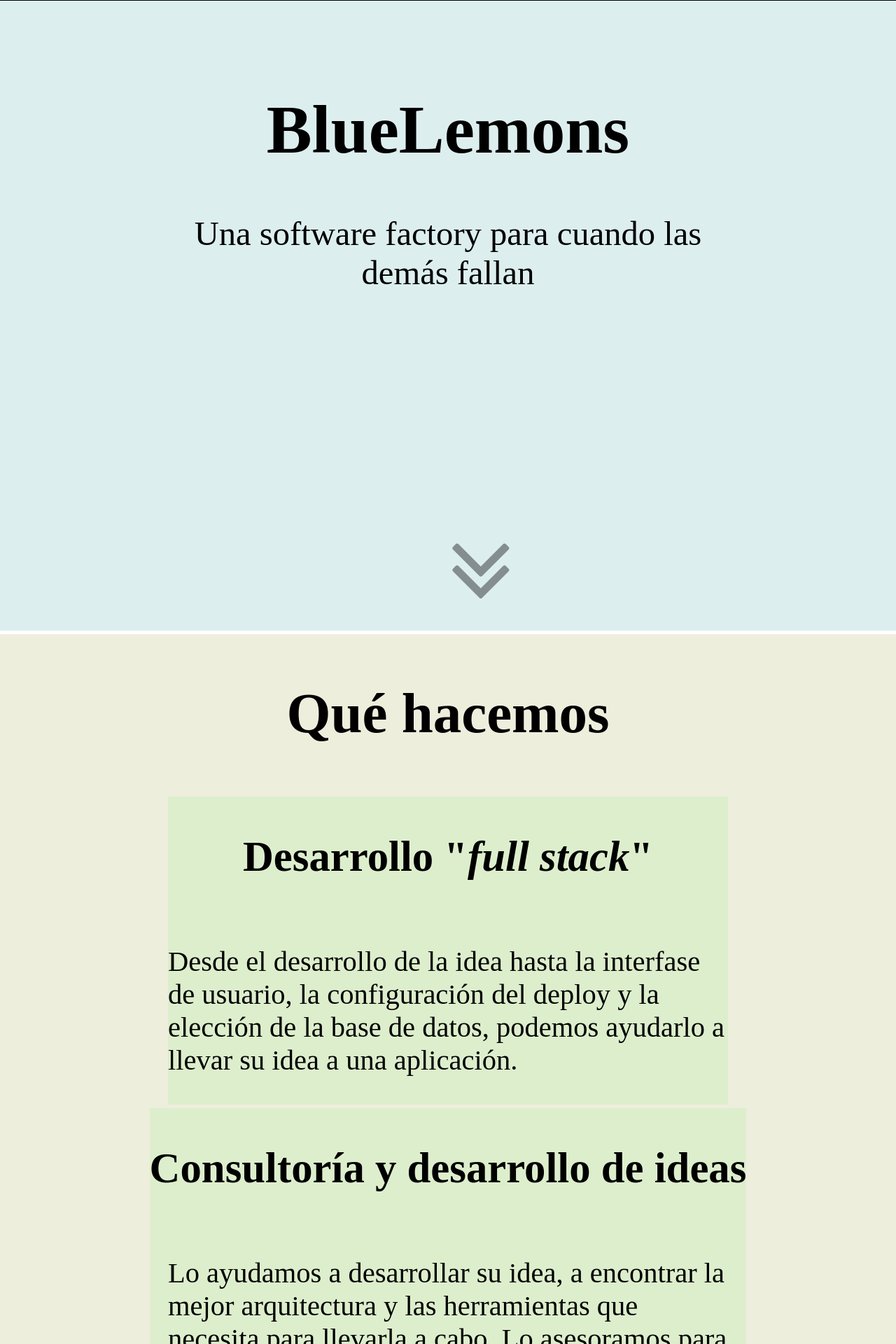
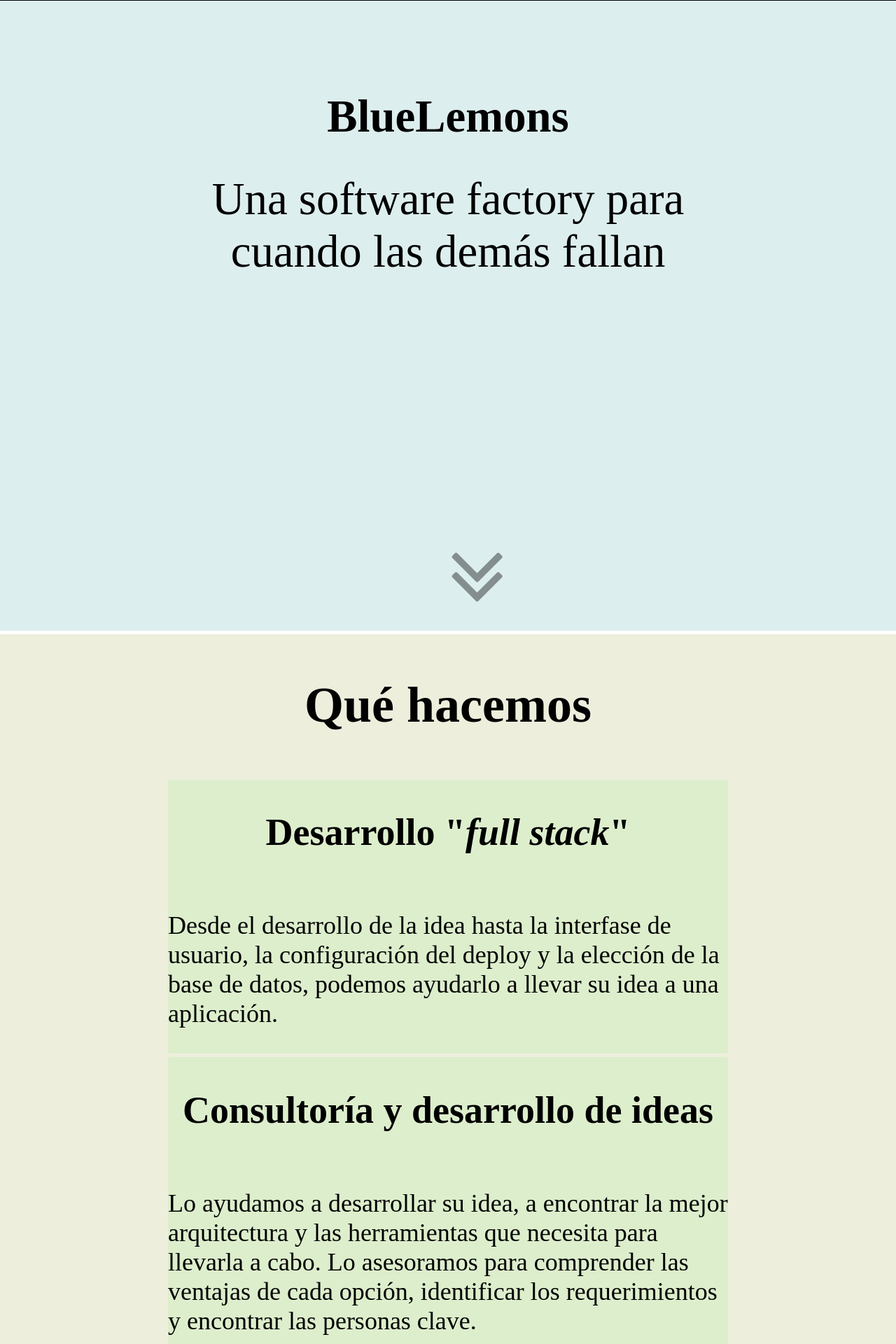
Before and after one commit to BlueLemon/bluelemons.github.io, a Jekyll site: the page index.html, which Jekyll copies as it is, in a window 1280 px wide. Shown: the top 1920 px of the page at 70% size. Built offline with Jekyll 4.4.1, drawn with Linux system fonts in a browser that asks for light colours.

Commit message:
Probando un poco los estilos.

```diff
--- a/css/landing.scss
+++ b/css/landing.scss
@@ -13,7 +13,7 @@
 }
 
 html {
-  font-size: 4.5vmin;
+  font-size: 4vmin;
 }
 
 html , body {
@@ -47,6 +47,15 @@ header::after {
   position: absolute;
   bottom: 1%;
   opacity: 0.4;
+}
+
+header {
+  h1 {
+    font-size: 1.5em;
+  }
+  p {
+    font-size: 1.5em;
+  }
 }
 
 section {
```
